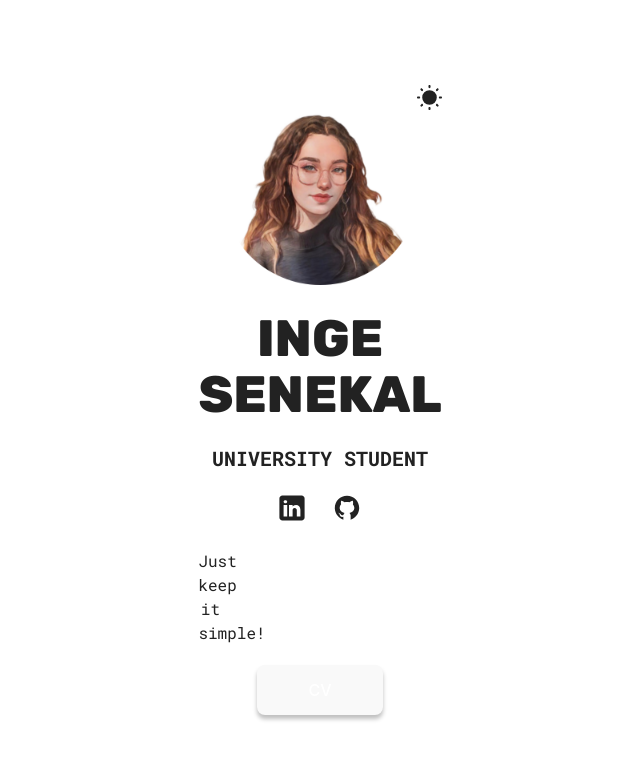
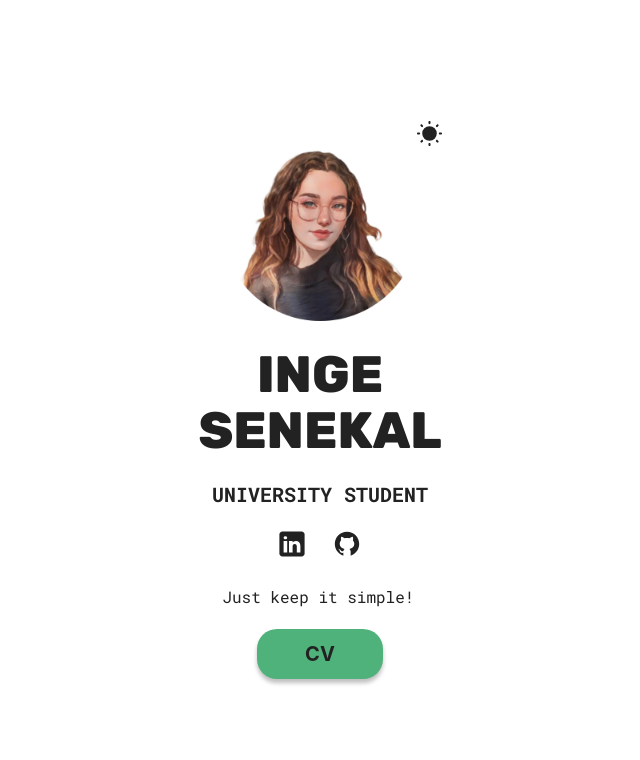
Before and after one commit to IngeSenekal/Inge-Senekal-Virtual-CV, a React (Vite) app: page / in a window 1280 px wide. Shown: the top 760 px of the page, without its empty margins (320-960 px from the left). Built offline with nearby package versions, Linux system fonts and the light colour scheme.

Commit message:
Finished Hero Section

```diff
--- a/src/App.css
+++ b/src/App.css
@@ -1,7 +1,7 @@
 :root {
   --background-color: #fff;
-  --btn-color: #287233;
-  --btn-text-color: #fff;
+  --btn-color: #50b27b;
+  --btn-text-color: #222;
   --project-card-bg: #ffffff00;
   --text-color: #222;
   --form-text-color: #555;
@@ -10,8 +10,8 @@
 
 [data-theme="dark"] {
   --background-color: #222;
-  --btn-color: #287233;
-  --btn-text-color: #222;
+  --btn-color: #50b27b;
+  --btn-text-color: #fff;
   --project-card-bg: #fff;
   --text-color: #fff;
   --form-text-color: #fff;
--- a/src/sections/Hero/HeroStyles.module.css
+++ b/src/sections/Hero/HeroStyles.module.css
@@ -29,7 +29,6 @@
       align-self: center;
     }
   }
-}
 
   button {
     background-color: var(--btn-color);
@@ -52,6 +51,7 @@ button:active {
     transform: translateY(2px);
     box-shadow: 0 2px 2px rgba(0, 0, 0, 0.25);
   }
+}
 
 .colorModeContainer {
   position: relative;
@@ -68,7 +68,7 @@ button:active {
 }
 
 .description {
-  max-width: 24px;
+  max-width: 25ch;
 }
 
 .info {
```
Lines whose indentation alone changed are shown as unchanged.
